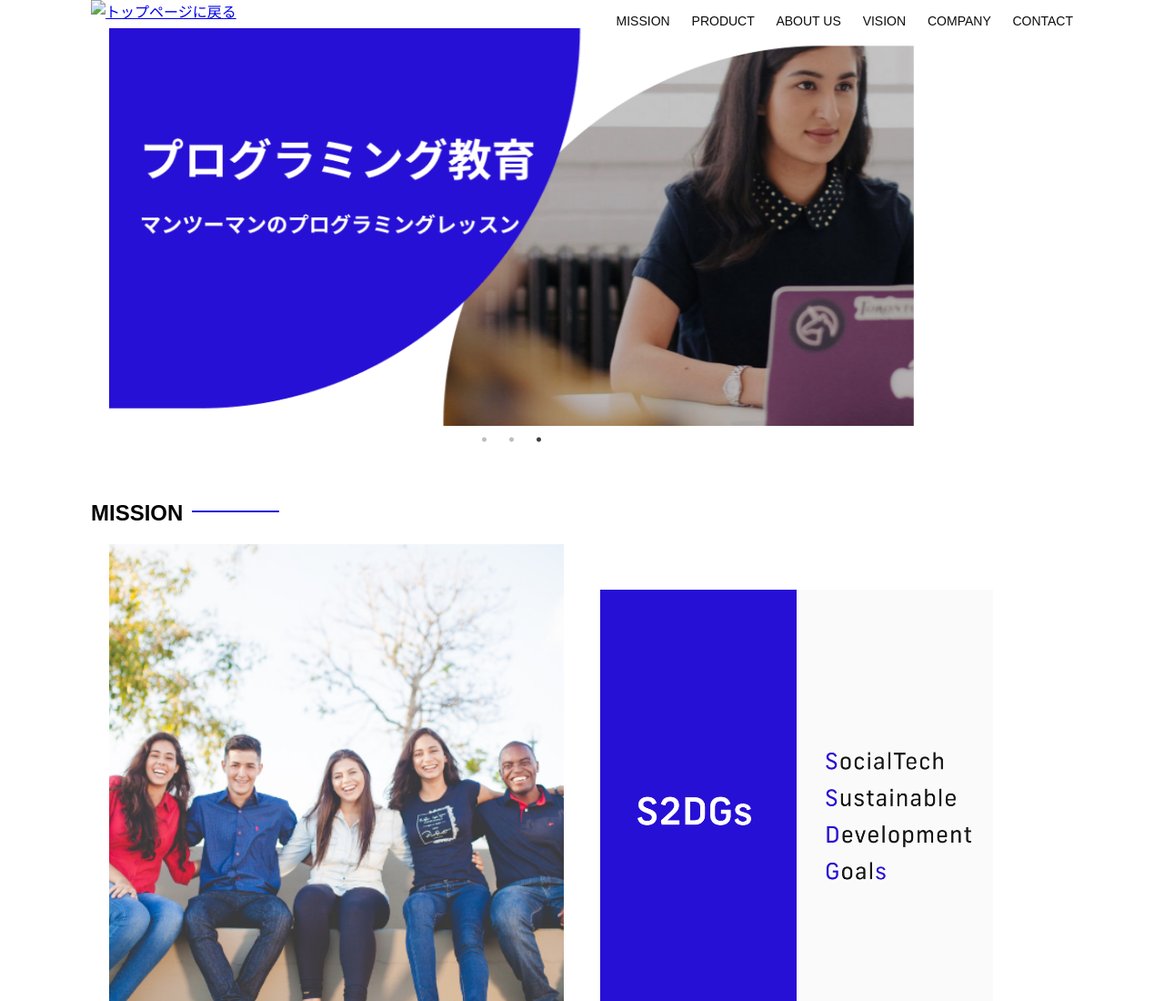
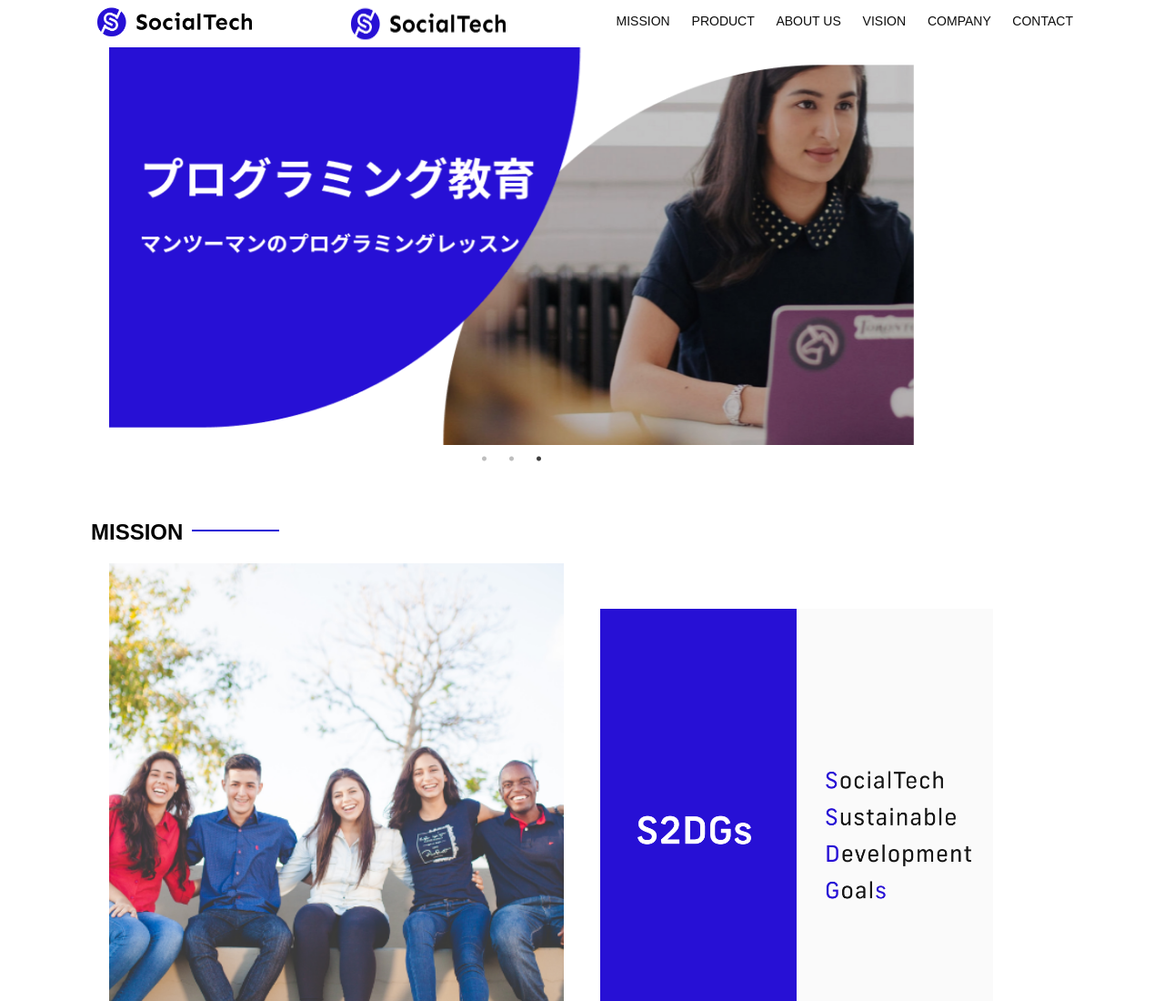
Before and after one commit to hiro-coder01/ITschool, a plain HTML site: page index.html in a window 1280 px wide. Shown: the top 1100 px of the page at 91% size. Drawn offline with nearby package versions, Linux system fonts and the light colour scheme; files whose address does not match are found by name.

Commit message:
Update index.html

```diff
--- a/index.html
+++ b/index.html
@@ -27,9 +27,9 @@
     <header>
       <!-- ロゴ -->
       <a href="index.html" id="logo"
-        ><img src="imges/Logo.png" alt="トップページに戻る"
+        ><img src="images/Logo.png" alt="トップページに戻る"
       /></a>
-
+<img src="images/Logo.png">
       <!-- PC用ナビゲーション -->
       <nav id="nav-pc">
         <a href="mission.html">MISSION</a>
```
